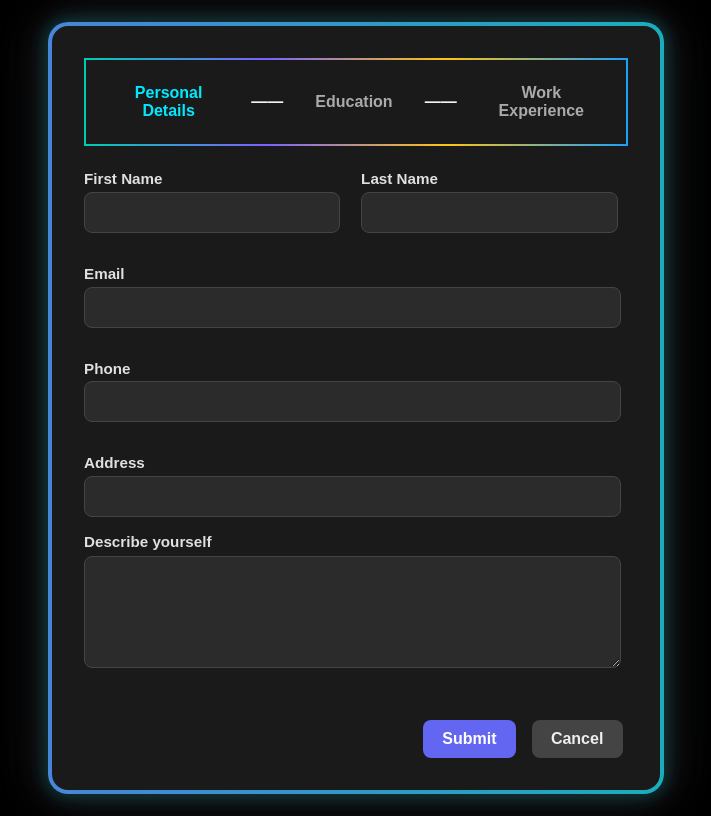
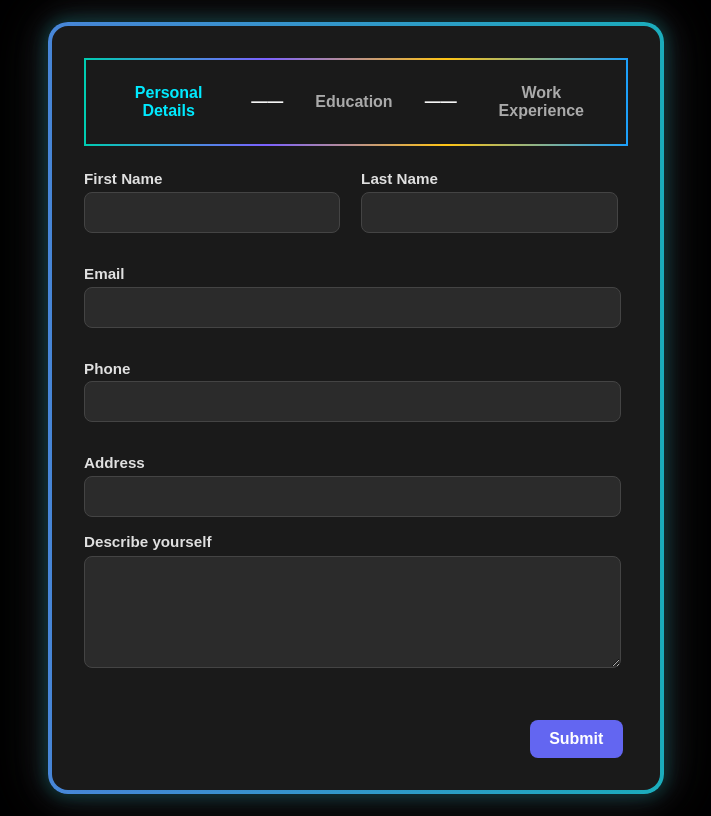
Before and after one commit to PratikThakurDev/cv-application, a React (Vite) app: page / in a window 1280 px wide. Shown: the whole page, without its empty margins (284-995 px from the left). Built offline with nearby package versions, Linux system fonts and the light colour scheme.

Commit message:
Removed the cancel btn that was useless

```diff
--- a/src/components/app.jsx
+++ b/src/components/app.jsx
@@ -80,7 +80,6 @@ function App() {
               {activeSection === "work" && <WorkExperience formData={formData} setFormData={setFormData} />}
               <div className="buttons">
                 <button type="submit" className="submit">Submit</button>
-                <button type="button" className="cancel" onClick={() => setFormData({})}>Cancel</button>
               </div>
             </form>
           </main>
```
